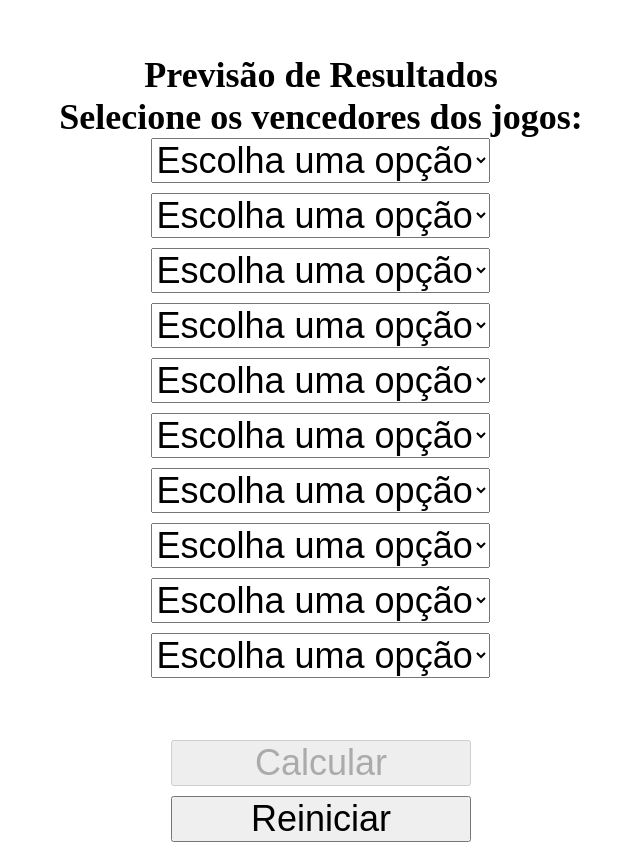
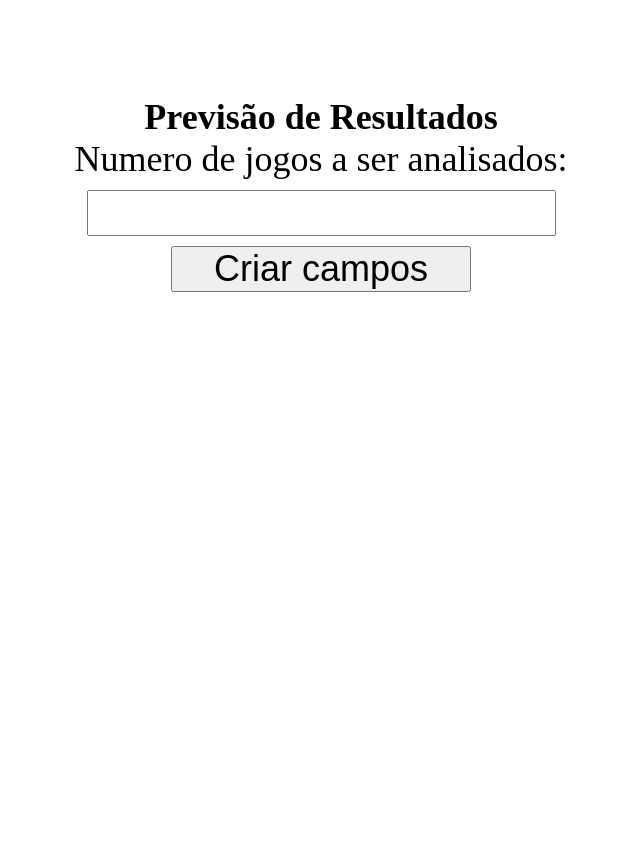
Before and after one commit to evertonfigueiredo/app_probabilidade, a plain HTML site: page index.html in a window 1280 px wide. Shown: the whole page, without its empty margins (319-959 px from the left). After the commit the page ends 800 px from the top, so only its background shows below. Drawn offline with Linux system fonts and the light colour scheme.

Commit message:
Atualizaçao

```diff
--- a/index.html
+++ b/index.html
@@ -12,76 +12,24 @@
     <div id="container">
         <h1>Previsão de Resultados</h1>
 
+        <div class="center gap10" id="gerador">
+            <label for="">Numero de jogos a ser analisados:</label>
+            <input type="number" id="numero_select">
+            <button onclick="gerar()">Criar campos</button>
+        </div>
+
+        <div class="center" id="calculos">
             <h2>Selecione os vencedores dos jogos:</h2>
             <form id="formJogos">
-            <select name="jogo1" onchange="verificarSelecoes()">
-                <option value="" disabled selected>Escolha uma opção</option>
-                <option value="Vermelho">Vermelho</option>
-                <option value="Preto">Preto</option>
-                <option value="Zero">Zero</option>
-            </select>
-            <!-- Outros 9 selects iguais para os demais jogos -->
-            <select name="jogo2" onchange="verificarSelecoes()">
-                <option value="" disabled selected>Escolha uma opção</option>
-                <option value="Vermelho">Vermelho</option>
-                <option value="Preto">Preto</option>
-                <option value="Zero">Zero</option>
-            </select>
-            <select name="jogo3" onchange="verificarSelecoes()">
-                <option value="" disabled selected>Escolha uma opção</option>
-                <option value="Vermelho">Vermelho</option>
-                <option value="Preto">Preto</option>
-                <option value="Zero">Zero</option>
-            </select>
-            <select name="jogo4" onchange="verificarSelecoes()">
-                <option value="" disabled selected>Escolha uma opção</option>
-                <option value="Vermelho">Vermelho</option>
-                <option value="Preto">Preto</option>
-                <option value="Zero">Zero</option>
-            </select>
-            <select name="jogo5" onchange="verificarSelecoes()">
-                <option value="" disabled selected>Escolha uma opção</option>
-                <option value="Vermelho">Vermelho</option>
-                <option value="Preto">Preto</option>
-                <option value="Zero">Zero</option>
-            </select>
-            <select name="jogo6" onchange="verificarSelecoes()">
-                <option value="" disabled selected>Escolha uma opção</option>
-                <option value="Vermelho">Vermelho</option>
-                <option value="Preto">Preto</option>
-                <option value="Zero">Zero</option>
-            </select>
-            <select name="jogo7" onchange="verificarSelecoes()">
-                <option value="" disabled selected>Escolha uma opção</option>
-                <option value="Vermelho">Vermelho</option>
-                <option value="Preto">Preto</option>
-                <option value="Zero">Zero</option>
-            </select>
-            <select name="jogo8" onchange="verificarSelecoes()">
-                <option value="" disabled selected>Escolha uma opção</option>
-                <option value="Vermelho">Vermelho</option>
-                <option value="Preto">Preto</option>
-                <option value="Zero">Zero</option>
-            </select>
-            <select name="jogo9" onchange="verificarSelecoes()">
-                <option value="" disabled selected>Escolha uma opção</option>
-                <option value="Vermelho">Vermelho</option>
-                <option value="Preto">Preto</option>
-                <option value="Zero">Zero</option>
-            </select>
-            <!-- ... adicione mais 8 selects ... -->
-            <select name="jogo10" onchange="verificarSelecoes()">
-                <option value="" disabled selected>Escolha uma opção</option>
-                <option value="Vermelho">Vermelho</option>
-                <option value="Preto">Preto</option>
-                <option value="Zero">Zero</option>
-            </select>
+
                 <br>
                 <button type="button" onclick="calcularPrevisao()" id="btnCalcular" disabled>Calcular</button>
                 <button type="button" onclick="reiniciarSelects()">Reiniciar</button>
             </form>
 
             <div id="resultado"></div>
+        </div>
+
 
     </div>
 
--- a/index.js
+++ b/index.js
@@ -26,24 +26,25 @@ function preverResultado(probabilidade_time_Vermelho, probabilidade_time_Preto,
 }
 
 function calcularPrevisao() {
+    let numeroSelects = document.querySelector("#numero_select").value
     let form = document.getElementById('formJogos');
     let jogos_anteriores = [];
 
-    for (let i = 1; i <= 10; i++) {
+    for (let i = 1; i <= numeroSelects; i++) {
         let select = form.elements[`jogo${i}`];
         jogos_anteriores.push(select.value);
     }
 
     let [prob_time_Vermelho, prob_time_Preto, prob_Zero] = calcularProbabilidade(jogos_anteriores);
-    let [resultado_11_jogo, probabilidade] = preverResultado(prob_time_Vermelho, prob_time_Preto, prob_Zero);
+    let [resultado_jogo, probabilidade] = preverResultado(prob_time_Vermelho, prob_time_Preto, prob_Zero);
 
     let resultadoDiv = document.getElementById('resultado');
-    if (resultado_11_jogo === "Indefinido") {
-        resultadoDiv.innerHTML = `<p>Previsão para o 11º: '${resultado_11_jogo}'</p>`
+    if (resultado_jogo === "Indefinido") {
+        resultadoDiv.innerHTML = `<p>Previsão para o ${parseInt(numeroSelects) + 1}º: '${resultado_jogo}'</p>`
         let btnCalcular = document.getElementById('btnCalcular');
         btnCalcular.disabled = true
     } else {
-        resultadoDiv.innerHTML = `<p>Previsão para o 11º: '${resultado_11_jogo}' com ${probabilidade.toFixed(2)}%</p>`
+        resultadoDiv.innerHTML = `<p>Previsão para o ${parseInt(numeroSelects) + 1}º: '${resultado_jogo}' com ${probabilidade.toFixed(2)}%</p>`
     }
     resultadoDiv.innerHTML += `<p>Vermelho ganhar: ${prob_time_Vermelho.toFixed(2)}%</p>
                               <p>Preto ganhar: ${prob_time_Preto.toFixed(2)}%</p>
@@ -53,7 +54,7 @@ function calcularPrevisao() {
     if (probabilidade > 60) {
         // Adicionar quadrado com a cor correspondente e porcentagem ao lado do resultado
         let cor = "";
-        switch (resultado_11_jogo) {
+        switch (resultado_jogo) {
             case 'Vermelho':
                 cor = "red";
                 break;
@@ -84,15 +85,16 @@ function calcularPrevisao() {
         resultadoDiv.insertBefore(resultadoInfoDiv, first);
     }
 
-    for (let i = 1; i < 10; i++) {
-        form.elements[`jogo${i}`].value = form.elements[`jogo${i + 1}`].value;
+    for (let i = numeroSelects; i > 1; i--) {
+        form.elements[`jogo${i}`].value = form.elements[`jogo${i - 1}`].value;
     }
-    form.elements[`jogo10`].value = resultado_11_jogo;
+    console.log(numeroSelects);
+    form.elements[`jogo1`].value = resultado_jogo;
 }
 
-function reiniciarSelects() {
+function reiniciarSelects(numeroSelects) {
     let form = document.getElementById('formJogos');
-    for (let i = 1; i <= 10; i++) {
+    for (let i = 1; i <= numeroSelects; i++) {
         let select = form.elements[`jogo${i}`];
         select.selectedIndex = 0; // Define o índice do select para a opção inicial vazia
     }
@@ -108,8 +110,8 @@ function verificarSelecoes() {
     let form = document.getElementById('formJogos');
     let btnCalcular = document.getElementById('btnCalcular');
     let selecionado = true;
-
-    for (let i = 1; i <= 10; i++) {
+    let numeroSelects = document.querySelector("#numero_select").value
+    for (let i = 1; i <= numeroSelects; i++) {
         let select = form.elements[`jogo${i}`];
         if (select.value === "") {
             selecionado = false;
@@ -120,4 +122,48 @@ function verificarSelecoes() {
     btnCalcular.disabled = !selecionado;
 }
 
-verificarSelecoes();
+function criarSelects(numeroSelects) {
+    var form = document.getElementById("formJogos");
+
+    for (var i = 1; i <= numeroSelects; i++) {
+      var select = document.createElement("select");
+      select.name = "jogo" + i;
+      select.setAttribute("onchange", "verificarSelecoes()");
+
+      var optionEscolha = document.createElement("option");
+      optionEscolha.value = "";
+      optionEscolha.textContent = "Escolha uma opção";
+      optionEscolha.disabled = true;
+      optionEscolha.selected = true;
+
+      var optionVermelho = document.createElement("option");
+      optionVermelho.value = "Vermelho";
+      optionVermelho.textContent = "Vermelho";
+
+      var optionPreto = document.createElement("option");
+      optionPreto.value = "Preto";
+      optionPreto.textContent = "Preto";
+
+      var optionZero = document.createElement("option");
+      optionZero.value = "Zero";
+      optionZero.textContent = "Zero";
+
+      select.appendChild(optionEscolha);
+      select.appendChild(optionVermelho);
+      select.appendChild(optionPreto);
+      select.appendChild(optionZero);
+
+      let first = form.firstChild;
+      form.insertBefore(select, first);
+    }
+  }
+
+document.querySelector("#calculos").style.display = 'none'
+
+function gerar() {
+    document.querySelector("#gerador").style.display = 'none'
+    document.querySelector("#calculos").style.display = 'flex'
+    let numeroSelects = document.querySelector("#numero_select").value
+    criarSelects(numeroSelects);
+    verificarSelecoes();
+}
--- a/style.css
+++ b/style.css
@@ -6,7 +6,6 @@
 
 html,
 body {
-    height: 100%;
     display: flex;
     justify-content: center;
     align-items: center;
@@ -14,6 +13,16 @@ body {
 
 #container {
     margin-top: 4rem;
+    display: flex;
+    flex-direction: column;
+    align-items: center;
+}
+
+.gap10{
+    gap: 10px;
+}
+
+.center{
     display: flex;
     flex-direction: column;
     align-items: center;
```
Lines whose indentation alone changed are shown as unchanged.
